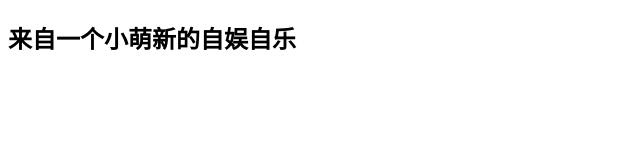
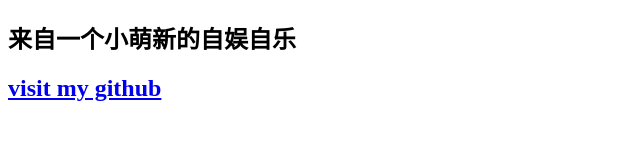
Before and after one commit to wilbermeng/wilbermeng.github.com, a plain HTML site: page index.html in a window 1280 px wide. Shown: the whole page, without its empty margins (0-640 px from the left). Drawn offline with Linux system fonts and the light colour scheme.

Commit message:
Update index.html

```diff
--- a/index.html
+++ b/index.html
@@ -7,5 +7,6 @@
   </head>
   <body>
     <h2>来自一个小萌新的自娱自乐<h2>
+    <div><a href="//github.com/wilbermeng">visit my github </a></div>
   </body>
 </html>
```
